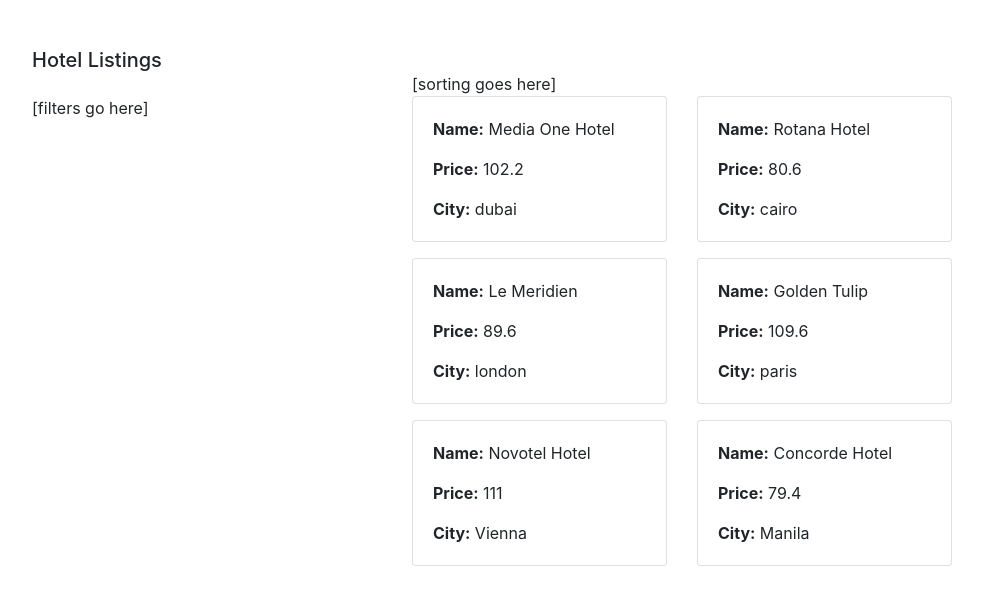
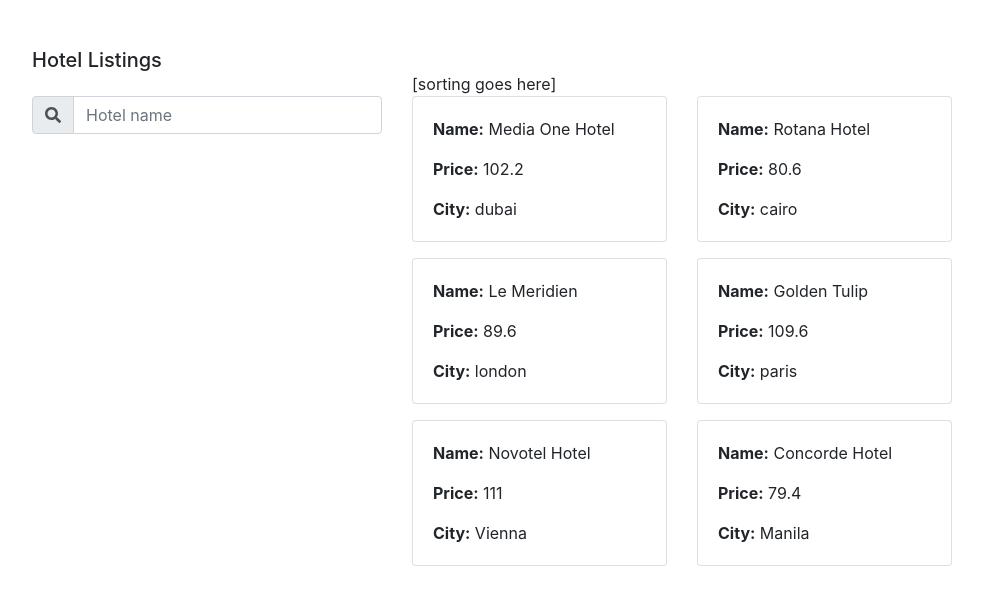
Before and after one commit to travolic/Front-End-Task, an Angular app: page /hotels in a window 1280 px wide. Shown: the top 602 px of the page, without its empty margins (53-1036 px from the left). Built offline with nearby package versions, Linux system fonts and the light colour scheme.

Commit message:
add input group for hotel name

```diff
--- a/package.json
+++ b/package.json
@@ -19,6 +19,9 @@
     "@angular/platform-browser": "~9.0.1",
     "@angular/platform-browser-dynamic": "~9.0.1",
     "@angular/router": "~9.0.1",
+    "@fortawesome/angular-fontawesome": "^0.6.0",
+    "@fortawesome/fontawesome-svg-core": "^1.2.27",
+    "@fortawesome/free-solid-svg-icons": "^5.12.1",
     "@ng-bootstrap/ng-bootstrap": "^5.3.0",
     "@ng-bootstrap/schematics": "^2.0.0-alpha.1",
     "bootstrap": "^4.0.0",
--- a/src/app/hotels/hotel-listing/hotel-listing.component.html
+++ b/src/app/hotels/hotel-listing/hotel-listing.component.html
@@ -13,7 +13,14 @@
         </div>
         <div class="row">
           <div class="col-4">
-            [filters go here]
+            <div class="input-group mb-3">
+              <div class="input-group-prepend">
+                <span class="input-group-text" id="search-addon">
+                  <fa-icon [icon]="faSearch"></fa-icon>
+                </span>
+              </div>
+              <input type="text" class="form-control" placeholder="Hotel name" aria-label="HotelName" aria-describedby="search-addon">
+            </div>
           </div>
           <div class="col-6">
             <div class="card-deck">
--- a/src/app/hotels/hotel-listing/hotel-listing.component.ts
+++ b/src/app/hotels/hotel-listing/hotel-listing.component.ts
@@ -1,5 +1,6 @@
 import { Component, OnInit } from '@angular/core';
 import { Hotel } from '../hotel.model';
+import { faSearch } from '@fortawesome/free-solid-svg-icons';
 
 @Component({
   selector: 'ft-hotel-listing',
@@ -7,6 +8,8 @@
   styleUrls: ['./hotel-listing.component.scss']
 })
 export class HotelListingComponent implements OnInit {
+  faSearch = faSearch;
+
   hotels: Hotel[] = [
     {"name":"Media One Hotel", "price":102.2, "city":"dubai", "availability":[{"from":"10-10-2020","to":"15-10-2020"},{"from":"25-10-2020","to":"15-11-2020"},{"from":"10-12-2020","to":"15-12-2020"}]},
     {"name":"Rotana Hotel","price":80.6,"city":"cairo","availability":[{"from":"10-10-2020","to":"12-10-2020"},{"from":"25-10-2020","to":"10-11-2020"},{"from":"05-12-2020","to":"18-12-2020"}]},
--- a/src/app/hotels/hotels.module.ts
+++ b/src/app/hotels/hotels.module.ts
@@ -5,14 +5,15 @@
 import { HotelsComponent } from './hotels.component';
 import { HotelListingComponent } from './hotel-listing/hotel-listing.component';
 import { NgbAccordionModule } from '@ng-bootstrap/ng-bootstrap';
-
+import { FontAwesomeModule } from '@fortawesome/angular-fontawesome'
 
 @NgModule({
   declarations: [HotelsComponent, HotelListingComponent],
   imports: [
     CommonModule,
     HotelsRoutingModule,
-    NgbAccordionModule
+    NgbAccordionModule,
+    FontAwesomeModule,
   ]
 })
 export class HotelsModule { }
```
Also changed, not shown: 1 other file (tests, documents, lock files or other folders).
